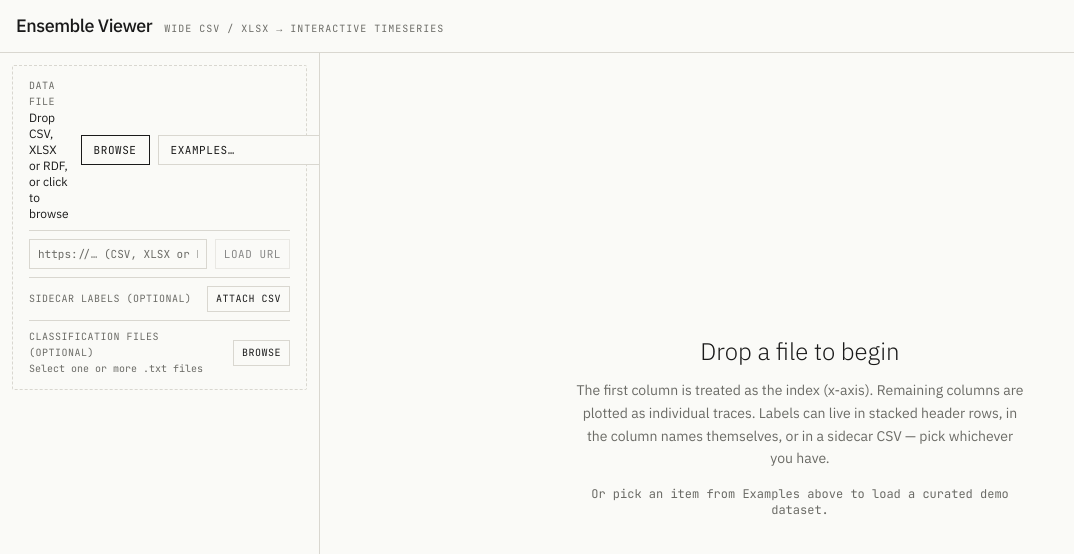
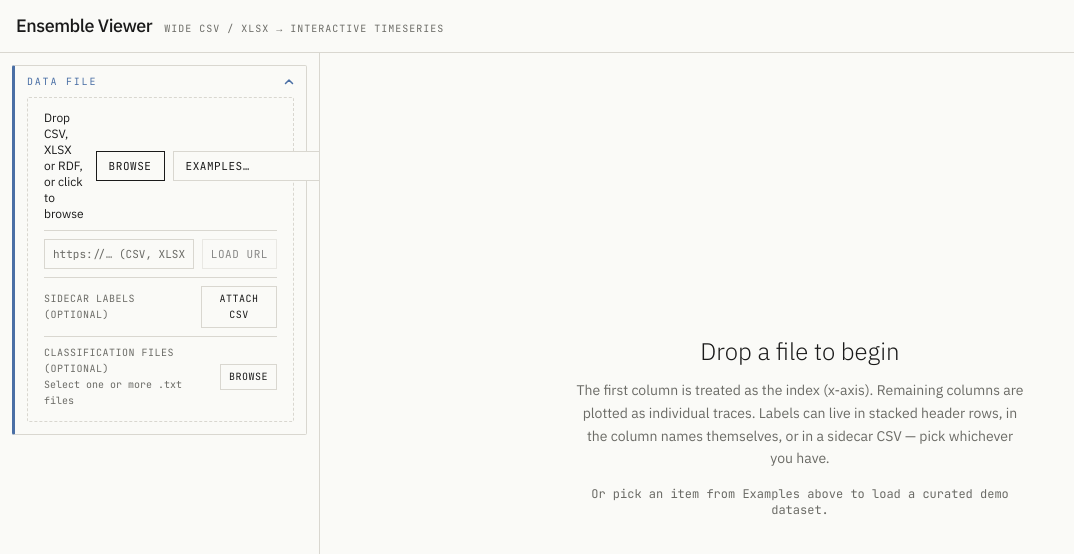
Before and after one commit to jrkasprzyk/ensemble-viewer, a React (Vite) app: page / in a window 1280 px wide. Shown: the top 554 px of the page, without its empty margins (0-1074 px from the left). Built offline with nearby package versions, Linux system fonts and the light colour scheme.

Commit message:
feat: implement collapsible boxes on left panel #27

```diff
--- a/src/App.jsx
+++ b/src/App.jsx
@@ -33,6 +33,7 @@ import { DEFAULT_STYLE_MULTIPLIER, resolveLineStyling } from './lib/plotStyle.js
 import { deriveYAxisLabel, formatSlotLabel } from './lib/slotLabels.js'
 import ConfigControls from './components/ConfigControls.jsx'
 import { DEFAULT_CONFIG } from './lib/config.js'
+import CollapsibleSection from './components/CollapsibleSection.jsx'
 
 const EMPTY_LABEL = '⟨empty⟩'
 
@@ -108,6 +109,8 @@ export default function App() {
   // lets the user name a run when the full local path isn't available
   // (browsers only expose the bare filename). Cleared when the source changes.
   const [runTag, setRunTag] = useState('')
+  // Data File panel collapses after first load so Filter/Classification are reachable
+  const [dataFileOpen, setDataFileOpen] = useState(true)
 
   // --- File loading ------------------------------------------------------
 
@@ -198,6 +201,7 @@ export default function App() {
       prevCategoryValuesRef.current = {}
       forceFreshSeedRef.current = true
       applyDataset(parsed)
+      setDataFileOpen(false)  // auto-collapse Data File panel after load
     } catch (e) {
       console.error(e)
       setError(e.message || String(e))
@@ -380,6 +384,7 @@ export default function App() {
       const preserveView = Boolean(selectedSlot)
       setSelectedSlot(slotKey)
       applyDataset(parsed, { preserveView })
+      if (!preserveView) setDataFileOpen(false)  // collapse on first slot pick
     } catch (e) {
       console.error(e)
       setError(e.message || String(e))
@@ -858,6 +863,7 @@ export default function App() {
 
       <main className="flex-1 grid grid-cols-[320px_1fr] min-h-0">
         <aside className="border-r border-rule p-3 overflow-y-auto flex flex-col gap-3">
+          <CollapsibleSection tone="data" label="Data File" defaultOpen={dataFileOpen}>
             <FileDropzone
               onFile={loadFile}
               onRdf={loadRdf}
@@ -873,6 +879,7 @@ export default function App() {
               canDownloadCsv={rdf !== null && rows.length > 0}
               onDownloadCsv={downloadDatasetCsv}
             />
+          </CollapsibleSection>
 
           {rows.length > 0 && (
             <LabelStrategyPicker
--- /dev/null
+++ b/src/components/CollapsibleSection.jsx
@@ -0,0 +1,82 @@
+/**
+ * CollapsibleSection
+ *
+ * A drop-in replacement for the static `Section` used across the left panel.
+ * Renders a bordered card with a coloured left-edge accent stripe (matching
+ * the existing TONES palette) whose body can be shown/hidden by clicking the
+ * header row.  A chevron rotates 180° when open.
+ *
+ * Props
+ *   tone          – one of the TONES keys ('display' | 'faceting' | 'filter'
+ *                   | 'classification' | 'categories' | 'data' | 'labels' | 'config')
+ *   label         – header text (small-caps mono)
+ *   defaultOpen   – whether the section starts expanded (default: true)
+ *   badge         – optional short string rendered after the label (e.g. "3/5")
+ *   children
+ */
+
+import { useState } from 'react'
+
+const TONES = {
+  display:        { edge: 'border-l-[#c94a1a]', text: 'text-[#c94a1a]' },
+  faceting:       { edge: 'border-l-[#a87a2c]', text: 'text-[#a87a2c]' },
+  filter:         { edge: 'border-l-[#6b7a3a]', text: 'text-[#6b7a3a]' },
+  classification: { edge: 'border-l-[#8b2e2e]', text: 'text-[#8b2e2e]' },
+  categories:     { edge: 'border-l-[#3f4a52]', text: 'text-[#3f4a52]' },
+  data:           { edge: 'border-l-[#4a6fa5]', text: 'text-[#4a6fa5]' },
+  labels:         { edge: 'border-l-[#7a5c8a]', text: 'text-[#7a5c8a]' },
+  config:         { edge: 'border-l-[#3f4a52]', text: 'text-[#3f4a52]' },
+}
+
+export default function CollapsibleSection({
+  tone = 'categories',
+  label,
+  defaultOpen = true,
+  badge,
+  children,
+  className = '',
+}) {
+  const [open, setOpen] = useState(defaultOpen)
+  const t = TONES[tone] ?? TONES.categories
+
+  return (
+    <section
+      className={`relative border border-rule border-l-[3px] ${t.edge} bg-paper rounded-sm flex flex-col ${className}`}
+    >
+      {/* ── Header / toggle ── */}
+      <button
+        type="button"
+        onClick={() => setOpen((v) => !v)}
+        className={`w-full flex items-center justify-between px-3 py-2 gap-2
+          font-mono uppercase tracking-[0.18em] text-[10px] ${t.text}
+          hover:opacity-80 transition-opacity`}
+        aria-expanded={open}
+      >
+        <span className="flex items-center gap-2">
+          {label}
+          {badge != null && (
+            <span className="text-muted normal-case tracking-normal">{badge}</span>
+          )}
+        </span>
+        {/* Chevron — rotates when open */}
+        <svg
+          width="10"
+          height="10"
+          viewBox="0 0 10 10"
+          fill="none"
+          className={`shrink-0 transition-transform duration-150 ${open ? 'rotate-180' : 'rotate-0'}`}
+          aria-hidden="true"
+        >
+          <path d="M1.5 3.5L5 7L8.5 3.5" stroke="currentColor" strokeWidth="1.5" strokeLinecap="round" strokeLinejoin="round" />
+        </svg>
+      </button>
+
+      {/* ── Body ── */}
+      {open && (
+        <div className="px-3 pb-3 flex flex-col gap-2 text-xs">
+          {children}
+        </div>
+      )}
+    </section>
+  )
+}
--- a/src/components/ConfigControls.jsx
+++ b/src/components/ConfigControls.jsx
@@ -1,5 +1,6 @@
 import { useRef } from 'react'
 import { serializeConfig, parseConfig } from '../lib/config.js'
+import CollapsibleSection from './CollapsibleSection.jsx'
 
 /**
  * ConfigControls (Phase 6a — TASK-028).
@@ -52,10 +53,7 @@ export default function ConfigControls({ getConfig, onLoadConfig, onError }) {
   }
 
   return (
-    <section className="relative border border-rule border-l-[3px] border-l-[#3f4a52] bg-paper rounded-sm p-3 flex flex-col gap-2 text-xs">
-      <header className="font-mono uppercase tracking-[0.18em] text-[10px] text-[#3f4a52]">
-        Configuration
-      </header>
+    <CollapsibleSection tone="config" label="Configuration" defaultOpen={false}>
       <p className="text-[10px] text-muted leading-snug">
         Save the current left-panel settings to a reusable XML preset, or load one.
         Loading restores controls only — it never re-reads the data file.
@@ -83,6 +81,6 @@ export default function ConfigControls({ getConfig, onLoadConfig, onError }) {
           onChange={(e) => handleLoad(e.target.files?.[0])}
         />
       </div>
-    </section>
+    </CollapsibleSection>
   )
 }
--- a/src/components/FileDropzone.jsx
+++ b/src/components/FileDropzone.jsx
@@ -189,9 +189,6 @@ export default function FileDropzone({
     >
       <div className="flex items-center justify-between gap-3">
         <div className="flex flex-col">
-          <span className="font-mono uppercase tracking-wider text-[10px] text-muted">
-            Data file
-          </span>
           <span className="text-ink">
             {rdfFileNames.length > 0
               ? 'Add more RDF files, or drop a CSV/XLSX to replace'
--- a/src/components/LabelControls.jsx
+++ b/src/components/LabelControls.jsx
@@ -8,27 +8,15 @@ import {
   MIN_LINE_WIDTH,
   MAX_LINE_WIDTH,
 } from '../lib/plotStyle.js'
+import CollapsibleSection from './CollapsibleSection.jsx'
 
-// Editorial accent stripes tuned to the cream paper + burnt-orange palette.
-// Five tones, each used in exactly one section: a colored left-edge rule
-// plus a small-caps header in the same color.
-const TONES = {
-  display:        { edge: 'border-l-[#c94a1a]', text: 'text-[#c94a1a]' },
-  faceting:       { edge: 'border-l-[#a87a2c]', text: 'text-[#a87a2c]' },
-  filter:         { edge: 'border-l-[#6b7a3a]', text: 'text-[#6b7a3a]' },
-  classification: { edge: 'border-l-[#8b2e2e]', text: 'text-[#8b2e2e]' },
-  categories:     { edge: 'border-l-[#3f4a52]', text: 'text-[#3f4a52]' },
-}
-
-function Section({ tone, label, children, className = '' }) {
-  const t = TONES[tone]
+// Thin alias so existing JSX below keeps reading as <Section tone=… label=…>
+// but now delegates to CollapsibleSection with per-section default-open values.
+function Section({ tone, label, defaultOpen = true, badge, children, className = '' }) {
   return (
-    <section className={`relative border border-rule border-l-[3px] ${t.edge} bg-paper rounded-sm p-3 flex flex-col gap-2 ${className}`}>
-      <header className={`font-mono uppercase tracking-[0.18em] text-[10px] ${t.text}`}>
-        {label}
-      </header>
+    <CollapsibleSection tone={tone} label={label} defaultOpen={defaultOpen} badge={badge} className={className}>
       {children}
-    </section>
+    </CollapsibleSection>
   )
 }
 
@@ -415,7 +403,7 @@ export default function LabelControls({
       </Section>
 
       {/* ─────────────────────────── FACETING ─────────────────────────── */}
-      <Section tone="faceting" label="Faceting">
+      <Section tone="faceting" label="Faceting" defaultOpen={false}>
         <div className="flex flex-col gap-1">
           <label className="font-mono uppercase tracking-wider text-[10px] text-muted">
             Multiple plots by
@@ -461,7 +449,7 @@ export default function LabelControls({
       </Section>
 
       {/* ─────────────────────────── FILTER ─────────────────────────── */}
-      <Section tone="filter" label="Filter">
+      <Section tone="filter" label="Filter" badge={sortCategory ? `by ${sortCategory}` : undefined}>
         <div className="flex flex-col gap-1">
           <label className="font-mono uppercase tracking-wider text-[10px] text-muted">
             Sort / filter by
```
Lines whose indentation alone changed are shown as unchanged.
